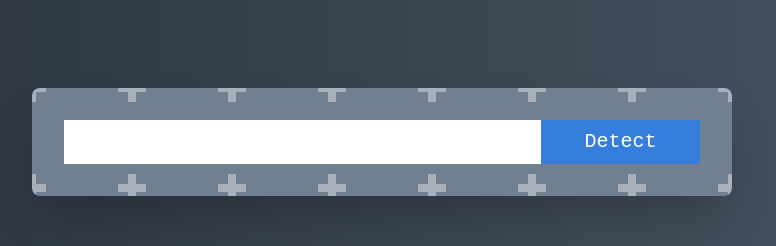
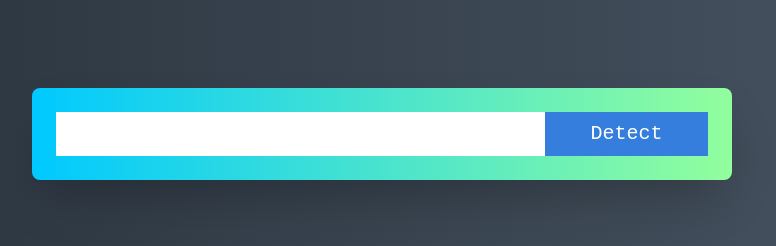
Before and after one commit to jkagawa/face-recognition, a React (Create React App) app: page / in a window 1280 px wide. Shown: the top 246 px of the page, without its empty margins (258-1034 px from the left). Built offline with nearby package versions, Linux system fonts and the light colour scheme.

Commit message:
Update look of input box area

```diff
--- a/src/App.css
+++ /dev/null
@@ -1,12 +0,0 @@
-.App {
-  text-align: center;
-}
-.center {
-  display: flex;
-  justify-content: center;
-}
-
-.link {
-  text-decoration: none;
-  transition: color .15s ease-in;
-}
--- a/src/App.js
+++ b/src/App.js
@@ -1,7 +1,6 @@
 import { useEffect, useState } from 'react';
-import './App.css';
-import ImageSearchForm from "./Components/ImageSearchForm/ImageSearchForm";
-import FaceDetect from "./Components/FaceDetect/FaceDetect";
+import ImageSearchForm from "./Components/ImageSearchForm";
+import FaceDetect from "./Components/FaceDetect";
 // import Clarifai from "clarifai";
 
 function App() {
--- a/src/Components/ImageSearchForm/ImageSearchForm.js
+++ b/src/Components/ImageSearchForm.js
@@ -1,18 +1,17 @@
 import React from 'react'
-import "./ImageSearchForm.css";
 
 const ImageSearchForm = ({ onInputChange, onSubmit }) => {
     return (
-      <div className="m-14 pt-8">
+      <div className="mx-4 my-14 pt-8">
         <div className="flex justify-center">
-          <div className="form flex justify-center p-8 rounded-lg shadow-2xl">
+          <div className="form flex justify-center p-6 rounded-lg shadow-2xl">
             <input
-                className="f4 p-2 w-3/4 flex justify-center"
+                className="f4 p-2 w-2/3 md:w-3/4 flex justify-center"
                 type="text"
                 onChange={onInputChange}
             />
             <button
-                className="w-1/4 text-xl link px-4 py-2 dib text-white bg-[#357EDD] hover:scale-110"
+                className="w-1/3 md:w-1/4 text-xl link px-4 py-2 dib text-white bg-[#357EDD] hover:scale-110"
                 onClick={onSubmit}
             >
               Detect
--- a/src/Components/ImageSearchForm/ImageSearchForm.css
+++ /dev/null
@@ -1,24 +0,0 @@
-.form {
-    width: 700px;
-    background: radial-gradient(
-        circle,
-        transparent 20%,
-        slategray 20%,
-        slategray 80%,
-        transparent 80%,
-        transparent
-      ),
-      radial-gradient(
-          circle,
-          transparent 20%,
-          slategray 20%,
-          slategray 80%,
-          transparent 80%,
-          transparent
-        )
-        50px 50px,
-      linear-gradient(#a8b1bb 8px, transparent 8px) 0 -4px,
-      linear-gradient(90deg, #a8b1bb 8px, transparent 8px) -4px 0;
-    background-color: slategray;
-    background-size: 100px 100px, 100px 100px, 50px 50px, 50px 50px;
-  }
--- a/src/index.css
+++ b/src/index.css
@@ -30,3 +30,21 @@
   justify-content: center;
   cursor: pointer;
 }
+
+.form {
+  width: 700px;
+  background: linear-gradient(90deg, #00C9FF 0%, #92FE9D 100%);
+}
+
+.App {
+  text-align: center;
+}
+.center {
+  display: flex;
+  justify-content: center;
+}
+
+.link {
+  text-decoration: none;
+  transition: color .15s ease-in;
+}
--- a/src/index.js
+++ b/src/index.js
@@ -2,7 +2,6 @@
 import ReactDOM from 'react-dom/client';
 import './index.css';
 import App from './App';
-import reportWebVitals from './reportWebVitals';
 
 const root = ReactDOM.createRoot(document.getElementById('root'));
 root.render(
@@ -10,8 +9,3 @@
     <App />
   </React.StrictMode>
 );
-
-// If you want to start measuring performance in your app, pass a function
-// to log results (for example: reportWebVitals(console.log))
-// or send to an analytics endpoint. Learn more: https://bit.ly/CRA-vitals
-reportWebVitals();
--- a/src/reportWebVitals.js
+++ /dev/null
@@ -1,13 +0,0 @@
-const reportWebVitals = onPerfEntry => {
-  if (onPerfEntry && onPerfEntry instanceof Function) {
-    import('web-vitals').then(({ getCLS, getFID, getFCP, getLCP, getTTFB }) => {
-      getCLS(onPerfEntry);
-      getFID(onPerfEntry);
-      getFCP(onPerfEntry);
-      getLCP(onPerfEntry);
-      getTTFB(onPerfEntry);
-    });
-  }
-};
-
-export default reportWebVitals;
```
Also changed, not shown: src/setupTests.js (deleted, +0 -5 lines), src/Components/FaceDetect.js (renamed from src/Components/FaceDetect/FaceDetect.js), src/Components/FaceDetect/FaceDetect.css (deleted).
